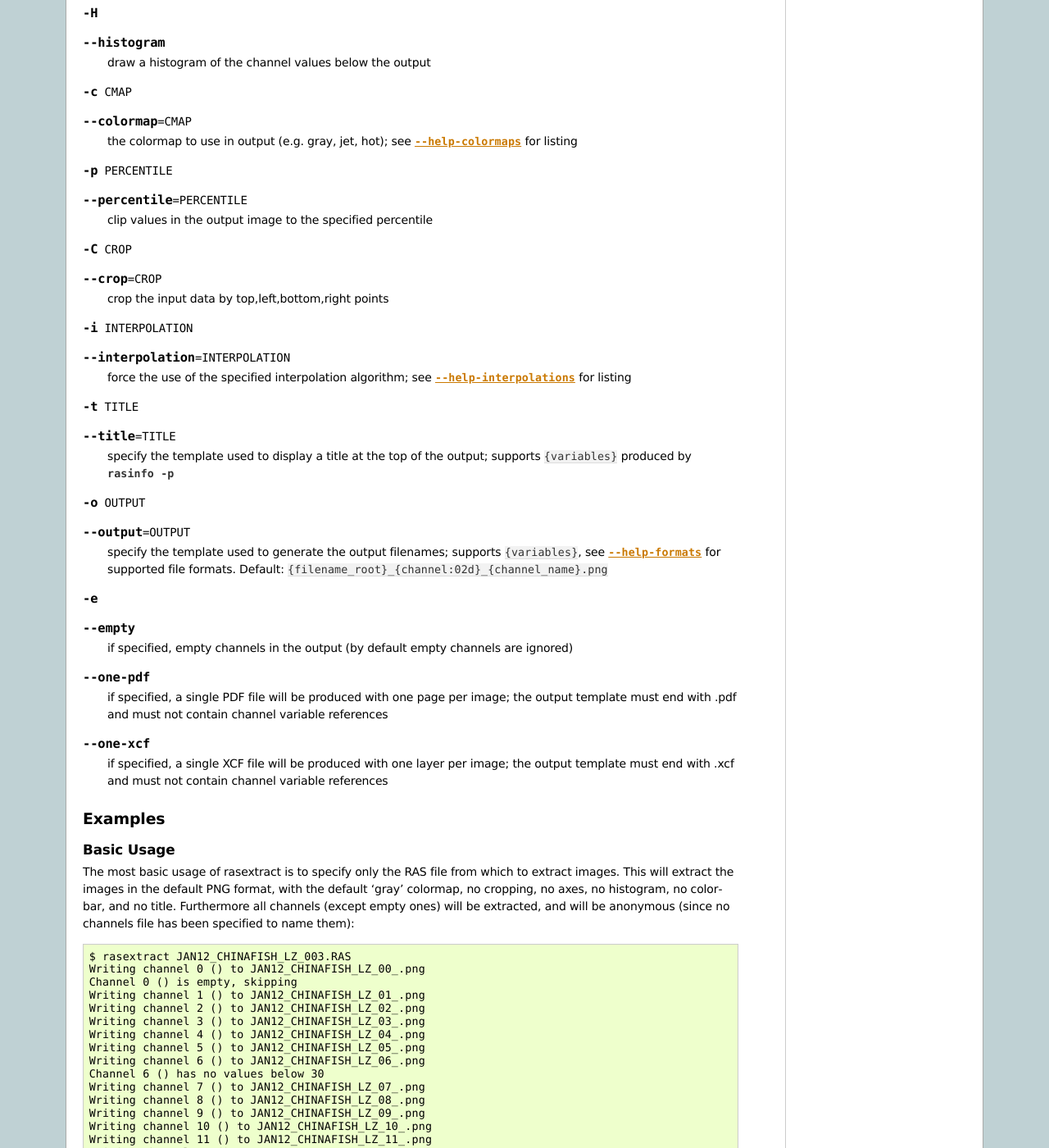
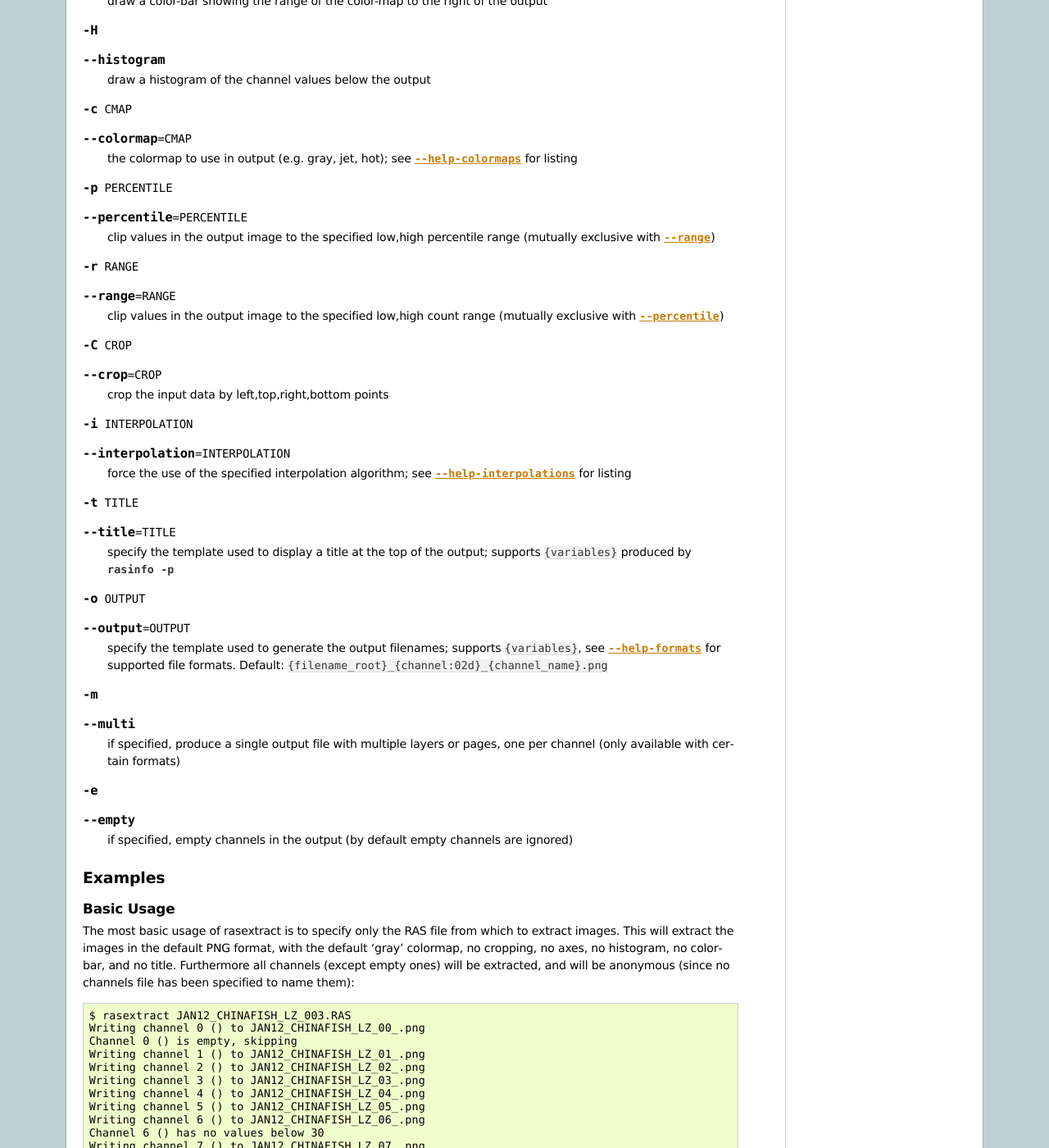
Before and after one commit to waveform-computing/rastools, a Sphinx documentation site: the page built from docs/rasextract.rst, in a window 1280 px wide and 1400 px high, scrolled down 1285 px. Shown: the whole window at 82% size. Built offline with Sphinx 7.4.7, drawn with Linux system fonts in a browser that asks for light colours; pages that are not in the unit, such as notebooks, are missing from menus; some of the changed text lies outside the part shown.

Commit message:
More work on the documentation - tidying up the various links and the intro page, and updating the rasextract page to match the --help output

```diff
--- a/docs/rasdump.rst
+++ b/docs/rasdump.rst
@@ -12,11 +12,12 @@ Synopsis
 
 Usage::
 
-  $ rasdump [options] ras-file [channels-file]
+  $ rasdump [options] data-file [channels-file]
 
 Where *data-file* is the file containing the channel data to dump and the
-optional *channel-file* defines the indices and names of the channels to
-dump. If the *channel-file* is omitted all channels are extracted.
+optional *channel-file* defines the indices and names of the channels to dump.
+If the *channel-file* is omitted all channels are extracted and channels in
+.RAS files will be unnamed.
 
 Options:
 
--- a/docs/rasextract.rst
+++ b/docs/rasextract.rst
@@ -17,7 +17,8 @@ Usage::
 
 Where *data-file* is the file containing the channel data to extract as images
 and the optional *channel-file* defines the indices and names of the channels
-to extract. If the *channel-file* is omitted all channels are extracted.
+to extract. If the *channel-file* is omitted all channels are extracted and
+channels in .RAS files will be unnamed.
 
 The :program:`rasextract` utility has several options:
 
@@ -89,12 +90,19 @@ The :program:`rasextract` utility has several options:
 .. option:: -p PERCENTILE
 .. option:: --percentile=PERCENTILE
 
-   clip values in the output image to the specified percentile
+   clip values in the output image to the specified low,high percentile range
+   (mutually exclusive with :option:`--range`)
+
+.. option:: -r RANGE
+.. option:: --range=RANGE
+
+   clip values in the output image to the specified low,high count range
+   (mutually exclusive with :option:`--percentile`)
 
 .. option:: -C CROP
 .. option:: --crop=CROP
 
-   crop the input data by top,left,bottom,right points
+   crop the input data by left,top,right,bottom points
 
 .. option:: -i INTERPOLATION
 .. option:: --interpolation=INTERPOLATION
@@ -115,23 +123,17 @@ The :program:`rasextract` utility has several options:
    ``{variables}``, see :option:`--help-formats` for supported file formats. Default:
    ``{filename_root}_{channel:02d}_{channel_name}.png``
 
+.. option:: -m
+.. option:: --multi
+
+   if specified, produce a single output file with multiple layers or pages,
+   one per channel (only available with certain formats)
+
 .. option:: -e
 .. option:: --empty
 
    if specified, empty channels in the output (by default empty channels are
    ignored)
-
-.. option:: --one-pdf
-
-   if specified, a single PDF file will be produced with one page per image;
-   the output template must end with .pdf and must not contain channel variable
-   references
-
-.. option:: --one-xcf
-
-   if specified, a single XCF file will be produced with one layer per image;
-   the output template must end with .xcf and must not contain channel variable
-   references
 
 Examples
 ========
@@ -295,8 +297,13 @@ Quite complex titles can be achieved with this syntax. For example::
 
 Will produce titles like this within the image:
 
+.. centered::
    JAN12_CHINAFISH_LZ - Channel 6 (ES)
+
+.. centered::
    Tuesday, 17 Jan 2012
+
+.. centered::
    99th Percentile
 
 Note that the backslash-n (\n) escape sequence was used to generate line-breaks within the template.
```
Also changed, not shown: docs/index.rst (+5 -71 lines), docs/rasinfo.rst (+10 -5 lines), 1 other file.
